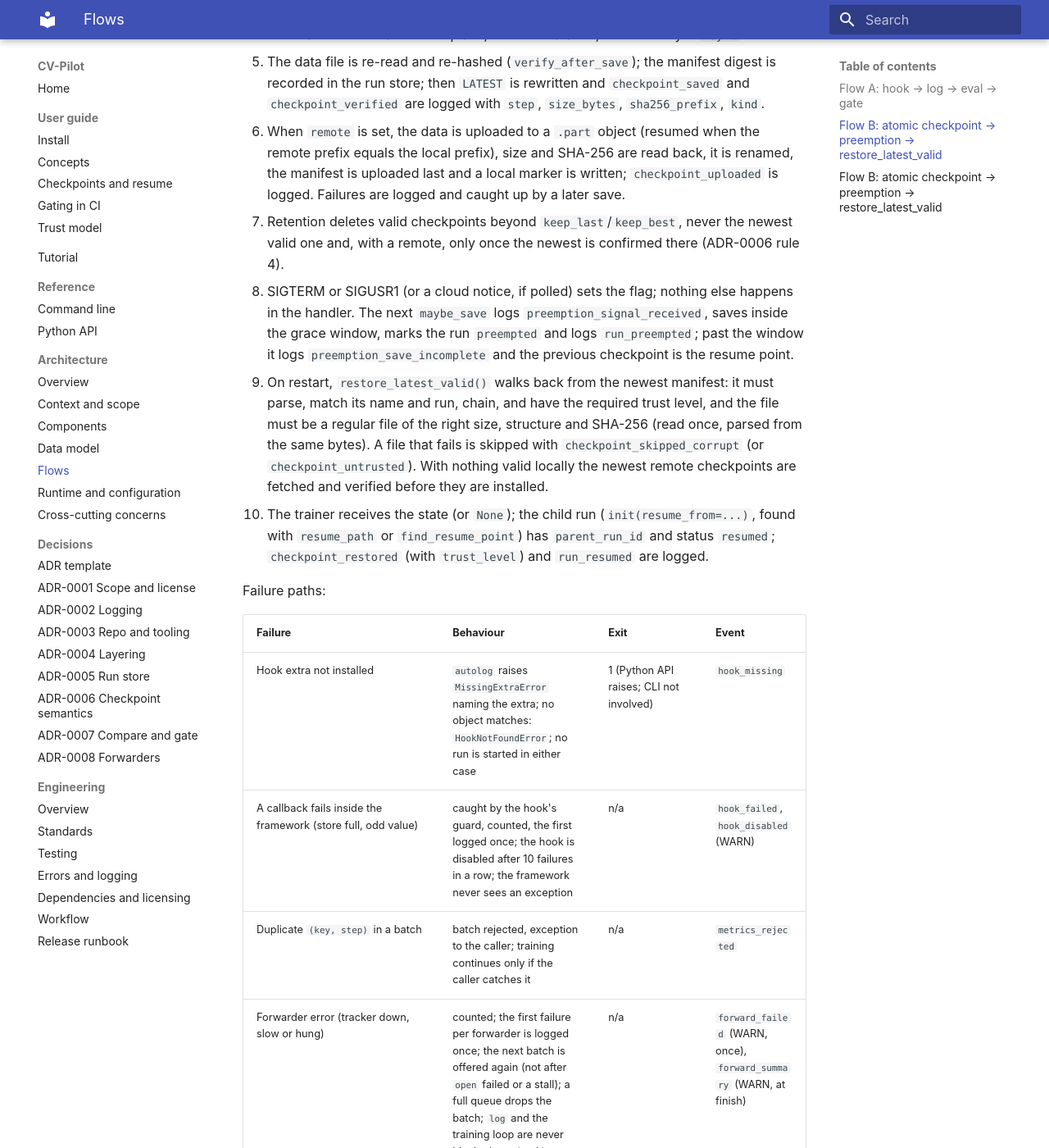
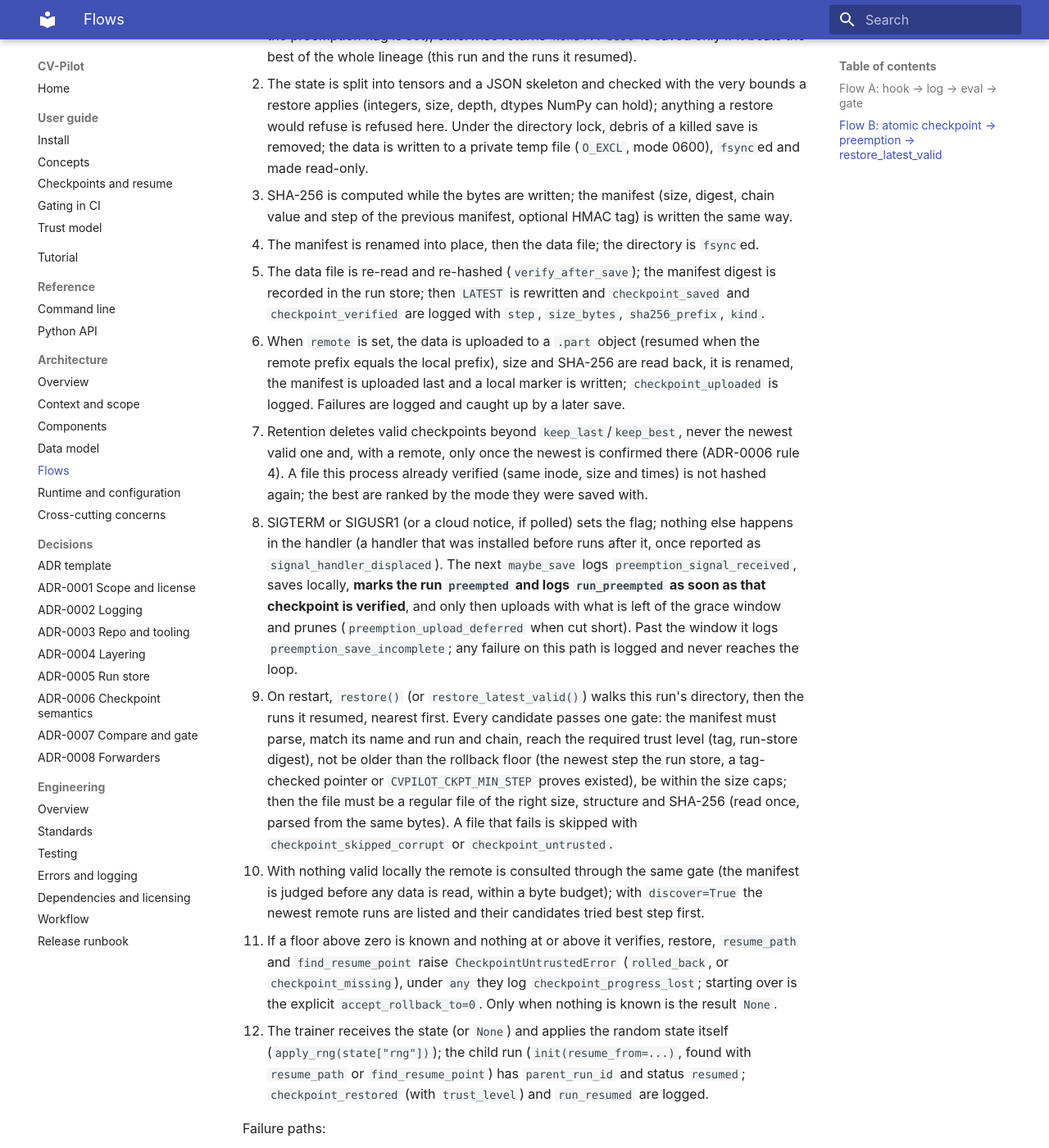
Before and after one commit to B4teShai/CV-Pilot, an MkDocs documentation site: the page built from docs/architecture/04-flows.md, in a window 1280 px wide and 1400 px high, scrolled down 5643 px. Shown: the whole window at 82% size. Built offline with MkDocs 1.6.1 and Material for MkDocs 9.7.7, drawn with Linux system fonts in a browser that asks for light colours; some of the changed text lies outside the part shown.

Commit message:
docs(architecture): one Flow B, as built
04-flows.md held two Flow B sections: one with Flow A's failure table and status note pasted
into it, one describing the first sketch (and claiming ckpt verify re-uploads). They are merged
into a single Flow B that follows the code: the bounded save, the one gate, the rollback floor and
what an empty result means, discovery, the preemption order (mark first, upload with the
remaining window, prune last), the poller and the signal handlers. A test fails on a duplicated
flow heading or a Flow A row inside Flow B; the diagram's two changed steps are rebuilt.

```diff
--- a/docs/architecture/04-flows.md
+++ b/docs/architecture/04-flows.md
@@ -3,9 +3,9 @@
 Exit codes follow [errors-and-logging.md](../engineering/errors-and-logging.md): `0` ok,
 `1` the command ran and failed (including a gate that fails or a refused comparison), `2`
 usage or configuration error, `130` interrupted. Log event names are the constant
-`message` values of [06-cross-cutting.md](06-cross-cutting.md). Flow B is planned. In Flow A the
+`message` values of [06-cross-cutting.md](06-cross-cutting.md). Flow A is partly built (the
 run-capture steps, the eval steps 3 and 4 and the compare and gate steps 5 to 8 are built; hooks
-and forwarders are described in the status note under Flow A.
+and forwarders are described in the status note under Flow A); Flow B is built.
 
 ## Flow A: hook → log → eval → gate
 
@@ -95,27 +95,35 @@ duplicate-batch failure is raised to the caller without a `metrics_rejected` eve
 
 Purpose: guarantee that a training job killed at any moment can resume from the newest
 checkpoint that is complete and verified, locally or from object storage, with the run
-lineage recorded.
+lineage recorded, and that a missing, rolled-back or forged checkpoint is never mistaken for a
+fresh start.
 
 Preconditions:
 
 - `CheckpointManager(run, dir=..., remote=..., keep_last=3, keep_best=2, monitor=...)` is
-  created inside the training process; signal handlers are installed on construction.
+  created inside the training process; signal handlers are installed on construction, after
+  everything that can fail has succeeded (a failure puts them back).
 - `dir` is on local disk (or a bucket mounted in MOUNT mode for SkyPilot); `remote`, when
-  set, is an fsspec URL with write access.
-- The trainer calls `maybe_save` at step boundaries and `restore_latest_valid` before the
-  first step.
+  set, is an fsspec URL with write access. The run store and the checkpoint directory must
+  survive a restart for lineage resume; on a node that has neither, `restore(discover=True)`
+  finds the earlier run's checkpoints on the remote.
+- The trainer calls `maybe_save` at step boundaries and restores before the first step. With
+  `CVPILOT_CKPT_KEY` set the policy defaults to `authenticated`; a per-call or per-flag setting can
+  only tighten it (`allow_weaker_trust=True` on the constructor is the one explicit opt-out).
 
 ![Flow B](../diagrams/png/flow-b.png)
 
 Sequence (as built):
 
 1. `maybe_save(step, ...)` decides whether to save (interval elapsed, `best` improved, or the
-   preemption flag is set); otherwise returns `None`.
-2. Under the directory lock, debris of a killed save is removed; the state is written to a
-   private temp file (`O_EXCL`, mode 0600), `fsync`ed and made read-only.
-3. SHA-256 is computed while the bytes are written; the manifest (size, digest, chain value to the
-   previous manifest, optional HMAC tag) is written the same way.
+   preemption flag is set); otherwise returns `None`. A `best` is saved only if it beats the best
+   of the whole lineage (this run and the runs it resumed).
+2. The state is split into tensors and a JSON skeleton and checked with the very bounds a restore
+   applies (integers, size, depth, dtypes NumPy can hold); anything a restore would refuse is
+   refused here. Under the directory lock, debris of a killed save is removed; the data is written
+   to a private temp file (`O_EXCL`, mode 0600), `fsync`ed and made read-only.
+3. SHA-256 is computed while the bytes are written; the manifest (size, digest, chain value and
+   step of the previous manifest, optional HMAC tag) is written the same way.
 4. The manifest is renamed into place, then the data file; the directory is `fsync`ed.
 5. The data file is re-read and re-hashed (`verify_after_save`); the manifest digest is recorded in
    the run store; then `LATEST` is rewritten and `checkpoint_saved` and `checkpoint_verified` are
@@ -125,107 +133,34 @@ Sequence (as built):
    uploaded last and a local marker is written; `checkpoint_uploaded` is logged. Failures are
    logged and caught up by a later save.
 7. Retention deletes valid checkpoints beyond `keep_last`/`keep_best`, never the newest valid one
-   and, with a remote, only once the newest is confirmed there (ADR-0006 rule 4).
+   and, with a remote, only once the newest is confirmed there (ADR-0006 rule 4). A file this
+   process already verified (same inode, size and times) is not hashed again; the best are ranked
+   by the mode they were saved with.
 8. SIGTERM or SIGUSR1 (or a cloud notice, if polled) sets the flag; nothing else happens in the
-   handler. The next `maybe_save` logs `preemption_signal_received`, saves inside the grace window,
-   marks the run `preempted` and logs `run_preempted`; past the window it logs
-   `preemption_save_incomplete` and the previous checkpoint is the resume point.
-9. On restart, `restore_latest_valid()` walks back from the newest manifest: it must parse, match
-   its name and run, chain, and have the required trust level, and the file must be a regular file
-   of the right size, structure and SHA-256 (read once, parsed from the same bytes). A file that
-   fails is skipped with `checkpoint_skipped_corrupt` (or `checkpoint_untrusted`). With nothing
-   valid locally the newest remote checkpoints are fetched and verified before they are
-   installed.
-10. The trainer receives the state (or `None`); the child run (`init(resume_from=...)`, found with
-    `resume_path` or `find_resume_point`) has `parent_run_id` and status `resumed`;
-    `checkpoint_restored` (with `trust_level`) and `run_resumed` are logged.
-
-Failure paths:
-
-| Failure | Behaviour | Exit | Event |
-|---|---|---|---|
-| Hook extra not installed | `autolog` raises `MissingExtraError` naming the extra; no object matches: `HookNotFoundError`; no run is started in either case | 1 (Python API raises; CLI not involved) | `hook_missing` |
-| A callback fails inside the framework (store full, odd value) | caught by the hook's guard, counted, the first logged once; the hook is disabled after 10 failures in a row; the framework never sees an exception | n/a | `hook_failed`, `hook_disabled` (WARN) |
-| Duplicate `(key, step)` in a batch | batch rejected, exception to the caller; training continues only if the caller catches it | n/a | `metrics_rejected` |
-| Forwarder error (tracker down, slow or hung) | counted; the first failure per forwarder is logged once; the next batch is offered again (not after `open` failed or a stall); a full queue drops the batch; `log` and the training loop are never blocked or raised into | n/a | `forward_failed` (WARN, once), `forward_summary` (WARN, at finish) |
-| Store write error (disk full, permissions) | `log()` raises `StoreError`; training loop decides | n/a | `store_write_failed` (ERROR) |
-| `gate` run, baseline tag or run not found, or the project has no store | one line on `stderr` | 1 | `command_failed` |
-| Unknown option, bad threshold syntax (`--max-drop mAP50_95`), no threshold given, `--min-images 0` | Typer usage error | 2 | none (usage errors are not logged) |
-| `eval_set_hash`, task, class names, evaluation parameters or slice membership differ, a slice holds other images, the candidate has no snapshot for the baseline's set or step, the baseline is the candidate or not finished, the candidate's commit is not `--require-commit` | refused, no verdict and no report | 1 | `compare_refused` (with `reason`) |
-| `--recompute` finds a stored result that differs from a re-evaluation on the trusted ground truth | no verdict | 1 | `gate_recompute_failed` |
-| `--expect-baseline-chain` differs from the baseline table head (rollback) | no verdict | 1 | `baseline_integrity_failed` |
-| A snapshot, the baseline row or the baseline chain fails verification | one line on `stderr`, no verdict | 1 | `snapshot_integrity_failed` or `baseline_integrity_failed` |
-| Metric absent or not finite, slice absent or built from another column, evaluation set smaller than `--min-images`, per-class or slice threshold that gated nothing | violation listed | 1 | `gate_failed` |
-| Slice smaller than `--min-images` | violation `slice_too_small`; with `--skip-small-slices` it is listed as skipped, counted against `--max-skipped` (default 0: any skip fails) and a threshold whose slices were all skipped still fails | 1 (0 with the flag and a sufficient `--max-skipped`, when the other checks hold) | `gate_failed`; `slice_skipped` (WARN) with the flag |
-| Any threshold exceeded (a drop above the limit, in points on the 0..100 scale) | violations printed, worst first | 1 | `gate_failed` |
-| All thresholds hold (improvements never fail) | verdict printed | 0 | `gate_passed` |
-| Unexpected exception anywhere in the command | one line on `stderr` | 1 | `command_failed` |
-| Ctrl-C while the command runs | partial output discarded | 130 | none |
-
-Logged events (in order of a successful flow): `run_started`, `hook_attached`,
-`metrics_flushed`, `eval_completed`, `compare_completed`, `gate_passed` or `gate_failed`,
-`run_finished`.
-
-Status: partly built. Built parts of this flow: `cvpilot.init()` starts a run (`run_started`);
-`log(points, step=...)` validates the batch (invariant 2), buffers and appends it to the store
-as Parquet (`metrics_flushed`, DEBUG); `finish()` compacts and logs `run_finished`. Steps 3 and 4
-are built: `Run.log_eval(preds, gts, step=...)` (or `cvpilot eval` for Parquet files) validates
-the tables, hashes the evaluation set, refuses an existing `(run, hash, step)`, evaluates
-(detection or top-1, slices, seeded bootstrap), stores `predictions.parquet` and
-`confusion.parquet` in the CAS and the immutable snapshot, and logs `eval_completed` (INFO:
-`run_id`, `step`, `eval_set_hash`, `n_images`, `n_classes`, `n_predictions`, `task`,
-`duration_ms`). Evaluating into a finished, failed or preempted run needs `allow_closed` (`--allow-closed`);
-`--checkpoint-sha256` and `--git-commit` record provenance. Failure paths of eval: a closed run, invalid tables, a limit exceeded, a slice cardinality
-above 256, malformed Parquet or an existing snapshot give `EvalInputError`,
-`SliceCardinalityError` or `SnapshotExistsError`, exit 1 with one `error:` line and one
-`command_failed` event, and nothing is stored. Steps 5 to 8 are built: `cvpilot baseline`,
-`cvpilot compare` and `cvpilot gate` (ADR-0007) read only verified snapshots and never trust a
-stored comparison. Forwarders (ADR-0008) and the Lightning and Ultralytics hooks (steps 1 and 2, scalars only; `autolog`) are built; the outbox and alert rules are not built, and the
-duplicate-batch failure is raised to the caller without a `metrics_rejected` event.
-`cvpilot runs show` and `cvpilot repro` read the result.
-
-## Flow B: atomic checkpoint → preemption → restore_latest_valid
-
-Purpose: guarantee that a training job killed at any moment can resume from the newest
-checkpoint that is complete and verified, locally or from object storage, with the run
-lineage recorded.
-
-Preconditions:
-
-- `CheckpointManager(run, dir=..., remote=..., keep_last=3, keep_best=2, monitor=...)` is
-  created inside the training process; signal handlers are installed on construction.
-- `dir` is on local disk (or a bucket mounted in MOUNT mode for SkyPilot); `remote`, when
-  set, is an fsspec URL with write access.
-- The trainer calls `maybe_save` at step boundaries and `restore_latest_valid` before the
-  first step.
-
-![Flow B](../diagrams/png/flow-b.png)
-
-Sequence:
-
-1. `maybe_save(step, ...)` decides whether to save (interval elapsed, `best` improved, or a
-   preemption flag is set); otherwise returns `None`.
-2. The state is written to `last/step_<step>.pt.tmp`; the file and its directory are
-   `fsync`ed.
-3. SHA-256 is computed over the file.
-4. `step_<step>.manifest.json` is written (`CheckpointManifest`), then the `.tmp` file is
-   renamed into place with `os.replace`.
-5. `LATEST` is rewritten atomically with the manifest's relative path; `checkpoint_saved`
-   is logged with `step`, `size_bytes`, `sha256_prefix`, `kind`.
-6. When `remote` is set, the file and then the manifest are uploaded; the remote size and
-   checksum are compared; `checkpoint_uploaded` is logged.
-7. Retention deletes older checkpoints of the same kind beyond `keep_last`/`keep_best`,
-   never the newest verified one (ADR-0006 rule 4).
-8. A SIGTERM or a cloud preemption notice sets the preemption flag; the next `maybe_save`
-   saves regardless of interval, marks the run `preempted`, and `run_preempted` is logged
-   with the signal name.
-9. On restart, `restore_latest_valid()` reads `LATEST` (local, else remote), verifies size and
-   SHA-256 against the manifest and loads the file (`weights_only=True` or safetensors). A
-   file that fails is skipped with `checkpoint_skipped_corrupt` and the previous manifest is
-   tried.
-10. The trainer receives the state dict (or `None` on a fresh start); `runs/` creates the
-    child run with `parent_run_id` and status `resumed`; `checkpoint_restored` and
-    `run_resumed` are logged.
+   handler (a handler that was installed before runs after it, once reported as
+   `signal_handler_displaced`). The next `maybe_save` logs `preemption_signal_received`, saves
+   locally, **marks the run `preempted` and logs `run_preempted` as soon as that checkpoint is
+   verified**, and only then uploads with what is left of the grace window and prunes
+   (`preemption_upload_deferred` when cut short). Past the window it logs
+   `preemption_save_incomplete`; any failure on this path is logged and never reaches the loop.
+9. On restart, `restore()` (or `restore_latest_valid()`) walks this run's directory, then the runs
+   it resumed, nearest first. Every candidate passes one gate: the manifest must parse, match its
+   name and run and chain, reach the required trust level (tag, run-store digest), not be older
+   than the rollback floor (the newest step the run store, a tag-checked pointer or
+   `CVPILOT_CKPT_MIN_STEP` proves existed), be within the size caps; then the file must be a
+   regular file of the right size, structure and SHA-256 (read once, parsed from the same bytes).
+   A file that fails is skipped with `checkpoint_skipped_corrupt` or `checkpoint_untrusted`.
+10. With nothing valid locally the remote is consulted through the same gate (the manifest is judged
+    before any data is read, within a byte budget); with `discover=True` the newest remote runs are
+    listed and their candidates tried best step first.
+11. If a floor above zero is known and nothing at or above it verifies, restore, `resume_path` and
+    `find_resume_point` raise `CheckpointUntrustedError` (`rolled_back`, or `checkpoint_missing`),
+    under `any` they log `checkpoint_progress_lost`; starting over is the explicit
+    `accept_rollback_to=0`. Only when nothing is known is the result `None`.
+12. The trainer receives the state (or `None`) and applies the random state itself
+    (`apply_rng(state["rng"])`); the child run (`init(resume_from=...)`, found with `resume_path`
+    or `find_resume_point`) has `parent_run_id` and status `resumed`; `checkpoint_restored` (with
+    `trust_level`) and `run_resumed` are logged.
 
 Failure paths:
 
@@ -234,14 +169,20 @@ Failure paths:
 | Kill during the temp write | the temp file has no manifest and is invisible to restore; deleted by the next save | n/a | none |
 | Kill after the manifest rename, before the data rename | manifest without data; skipped as `data_missing`, deleted by the next save | n/a | `checkpoint_skipped_corrupt` |
 | Kill after the renames, before `LATEST` moves | `LATEST` points at the previous valid checkpoint; the new one is found through the chain (or the run-store digest) | n/a | none |
-| Kill during upload | remote manifest absent or checksum mismatch; the local copy is re-uploaded on the next save or on `cvpilot ckpt verify` | n/a | `checkpoint_upload_failed` (WARN) |
+| Kill during upload | remote manifest absent or checksum mismatch; the local copy is uploaded again by a later save (`ckpt verify` only reads and reports) | n/a | `checkpoint_upload_failed` (WARN) |
 | Disk full during save | `OSError` raised to the trainer; previous checkpoint untouched | n/a | `checkpoint_save_failed` (ERROR) |
-| No valid checkpoint anywhere | `restore_latest_valid()` returns `None` | n/a | `checkpoint_restore_empty` |
+| A state a restore would refuse (integer over 2**64, too deep, a bfloat16 tensor) | `CheckpointError` naming the cause, nothing written | n/a | `checkpoint_save_failed` (ERROR) |
+| Nothing is known to have existed and no valid checkpoint anywhere | `restore()` returns `None` (a fresh start) | n/a | `checkpoint_restore_empty` |
+| A floor is known and no valid checkpoint reaches it (deleted, emptied, corrupted, rolled back) | `CheckpointUntrustedError` `rolled_back` or `checkpoint_missing`, the step in the message; under `any`, `None` plus the event | n/a (library) | `checkpoint_untrusted` (ERROR); `checkpoint_progress_lost` (WARN) under `any` |
+| Candidates exist but none reaches `CVPILOT_CKPT_REQUIRE_TRUST` | nothing is loaded; `CheckpointUntrustedError` | n/a (library) | `checkpoint_untrusted` (ERROR) |
+| A call asks for a weaker policy or a lower floor than the configuration | ignored; the stricter setting applies | n/a | `checkpoint_trust_downgrade_ignored` (WARN) |
+| The run store cannot answer under `anchored` or `authenticated` | fails closed | n/a (library) | `checkpoint_untrusted` (reason `anchor_error`) |
+| A `pt` file is skipped as an unsafe archive | not returned; the reason is logged | n/a | `resume_point_skipped`, `resume_point_unavailable` (WARN) |
 | `cvpilot ckpt verify <dir>` finds a corrupt, truncated, forged or untrusted file | listed on `stdout` | 1 | `checkpoint_verify_failed`, `checkpoint_untrusted` |
-| Candidates exist but none reaches `CVPILOT_CKPT_REQUIRE_TRUST` | nothing is loaded; `CheckpointUntrustedError` | n/a (library) | `checkpoint_untrusted` (ERROR) |
 | `cvpilot ckpt verify <dir>` with nothing valid | `error: no checkpoints found` or the list, on `stderr`/`stdout` | 1 | `command_failed` |
 | `cvpilot ckpt ...` on a path that is not a checkpoint dir | usage error | 2 | none |
-| Grace window expires before the save completes | the partial file is handled as above; the run stays `preempted` with the previous checkpoint as resume point | n/a | `preemption_save_incomplete` (WARN) |
+| The metadata service of a preemption notice fails | retried with backoff; the thread says why it ends | n/a | `notice_poller_degraded`, `notice_poller_recovered`, `preemption_poller_stopped` |
+| Grace window expires before the save completes | the partial file is handled as above; the run is already or becomes `preempted` with the previous checkpoint as resume point | n/a | `preemption_save_incomplete` (WARN) |
 
 Logged events (in order): `checkpoint_saved`, `checkpoint_verified`, `checkpoint_uploaded`,
 `preemption_signal_received`, `run_preempted`, `checkpoint_skipped_corrupt` or
@@ -250,5 +191,5 @@ Logged events (in order): `checkpoint_saved`, `checkpoint_verified`, `checkpoint
 Status: built and tested (`tests/unit/test_ckpt_*.py`, `tests/chaos/test_ckpt_*.py`). Deviations
 from the first sketch: pointers are `LATEST` and `LATEST_BEST`; checkpoints are safetensors files
 (the pickle-based `pt` format is opt-in); a remote upload that fails never raises into the
-trainer; `cvpilot ckpt restore` was replaced by `list`, `verify` and `prune`; re-uploading an
-earlier checkpoint happens on the next save, not through a CLI command.
+trainer; `cvpilot ckpt restore` was replaced by `list`, `verify` and `prune`; an upload that
+failed is repeated by the next save, not by a CLI command.
--- a/docs/diagrams/flow-b.diagram.mjs
+++ b/docs/diagrams/flow-b.diagram.mjs
@@ -13,10 +13,10 @@ const steps = [
   { note: "previous valid checkpoint kept until this one verifies", at: "ckpt" },
   { divider: "preemption" },
   { from: "sched", to: "trainer", text: "SIGTERM sets a flag (or spot notice)" },
-  { from: "trainer", to: "ckpt", text: "next maybe_save: save, status preempted" },
+  { from: "trainer", to: "ckpt", text: "next maybe_save: save, mark preempted, then upload" },
   { divider: "restart on a new node" },
   { from: "trainer", to: "ckpt", text: "restore_latest_valid()" },
-  { from: "ckpt", to: "disk", text: "walk back; skip and count bad files" },
+  { from: "ckpt", to: "disk", text: "walk back; skip bad files; refuse a rollback" },
   { from: "ckpt", to: "s3", text: "none valid locally: fetch, verify" },
   { from: "ckpt", to: "trainer", text: "state (model, optimizer, rng…) or None", kind: "return" },
 ];
```
Also changed, not shown: docs/diagrams/png/flow-b.png, 2 other files.
